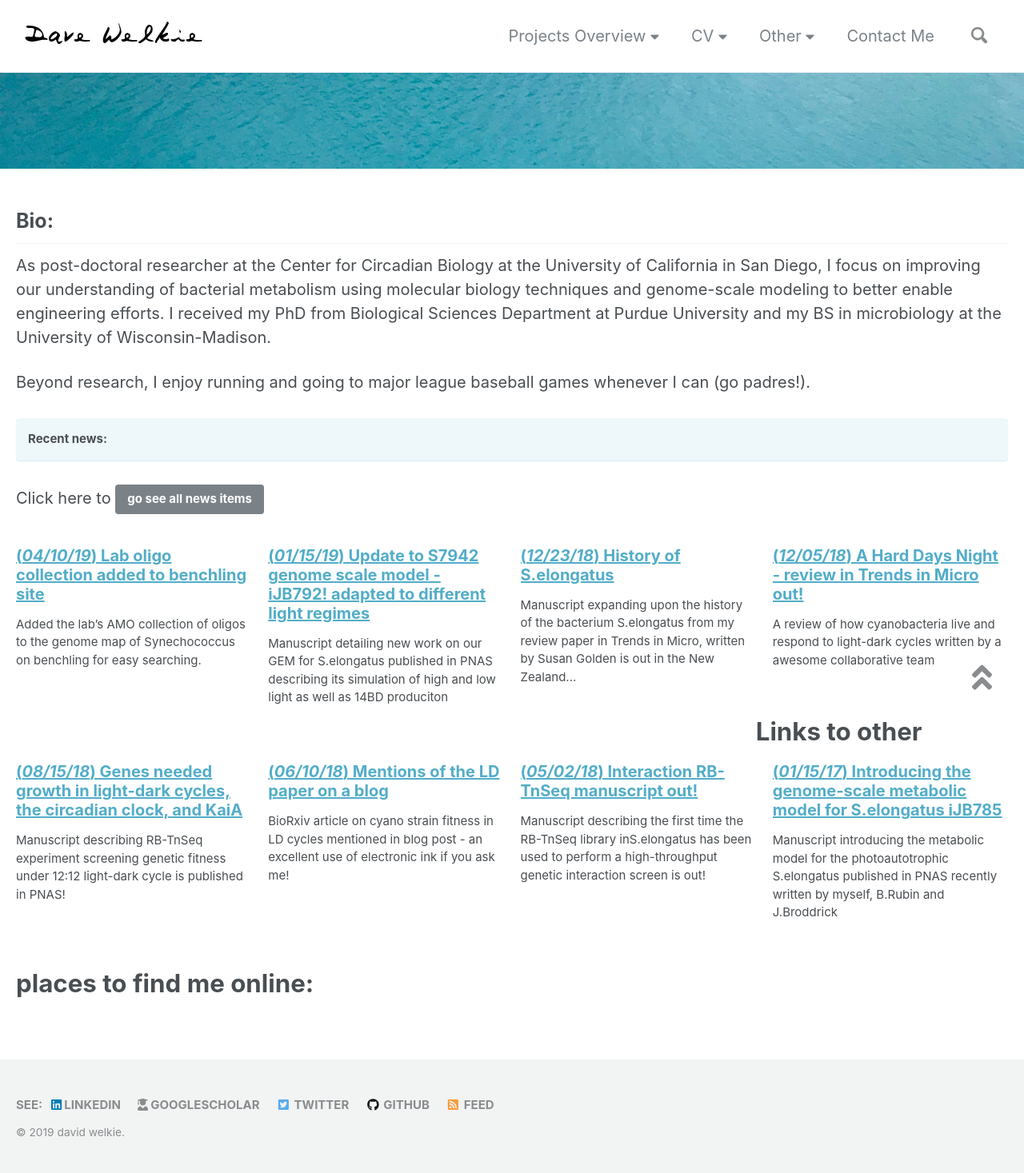
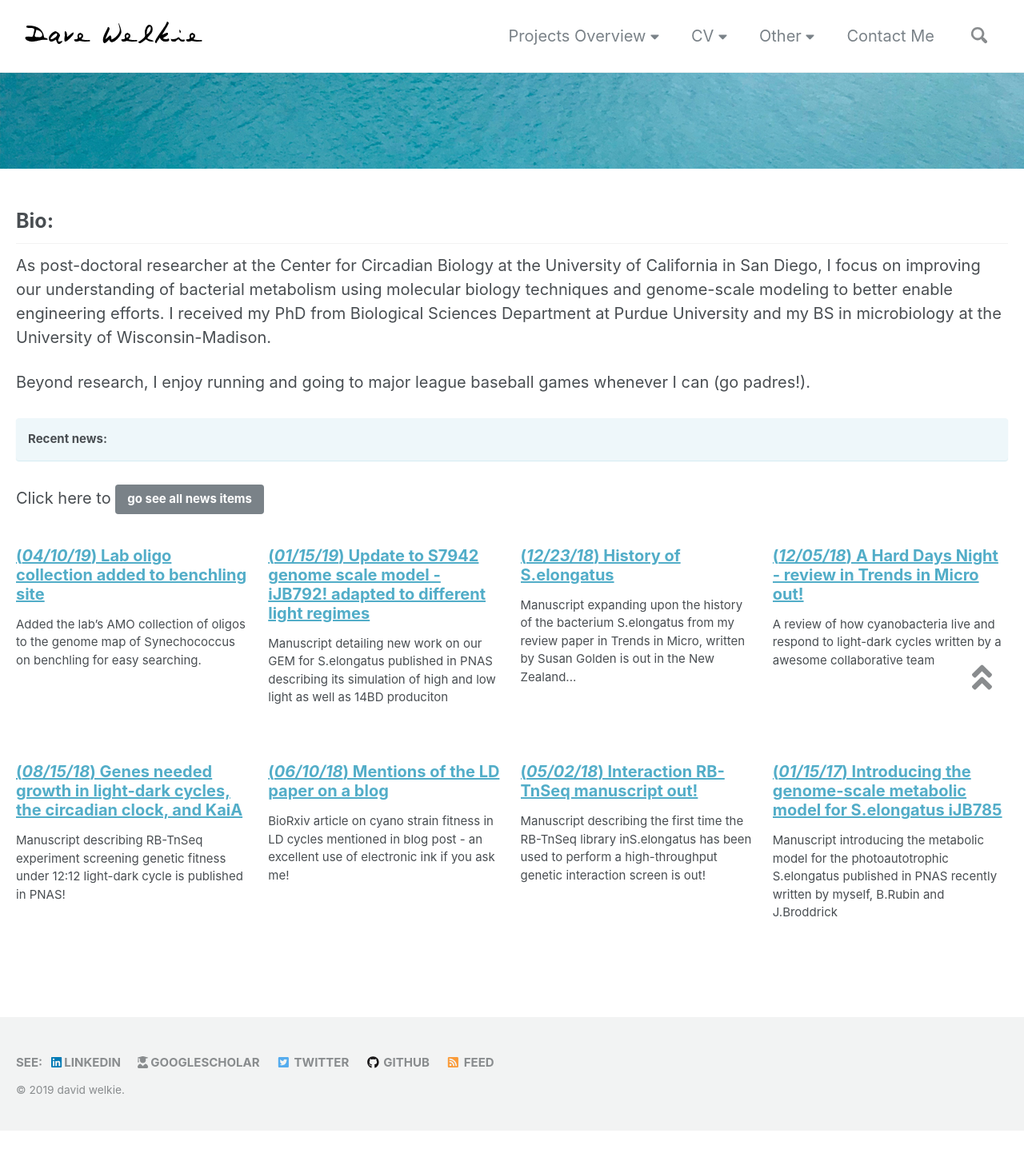
Before and after one commit to dwelkie/dwelkie.github.io, a Jekyll site: the page built from _pages/home.md, in a window 1280 px wide. Shown: the whole page at 80% size. Built offline with Jekyll 4.4.1, drawn with Linux system fonts in a browser that asks for light colours; nearby versions of some CDN libraries; after the commit the page ends 1414 px from its top, so only the background shows below that.

Commit message:
Update home.md

```diff
--- a/_pages/home.md
+++ b/_pages/home.md
@@ -24,12 +24,3 @@ Click here to [go see all news items](/Blog/){: .btn .btn--primary}
     {% include archive-single.html type="grid" %}
   {% endfor %}
 </div>
-
-<bk/>
-
-
-
-
-
-
-# Links to other places to find me online:
```
